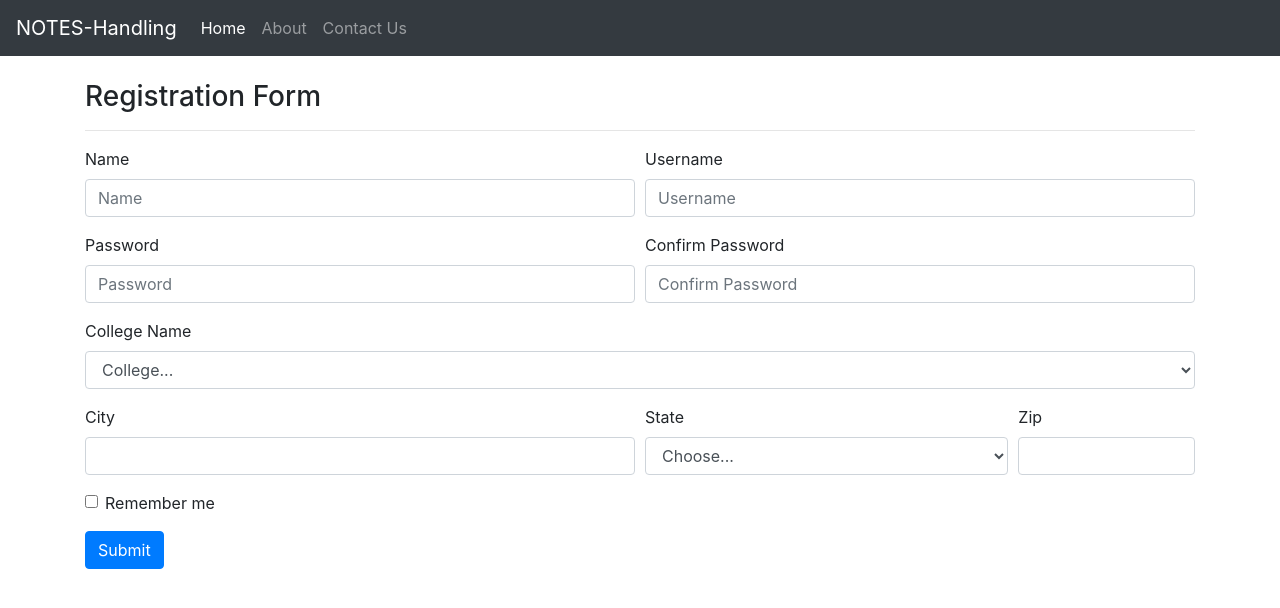
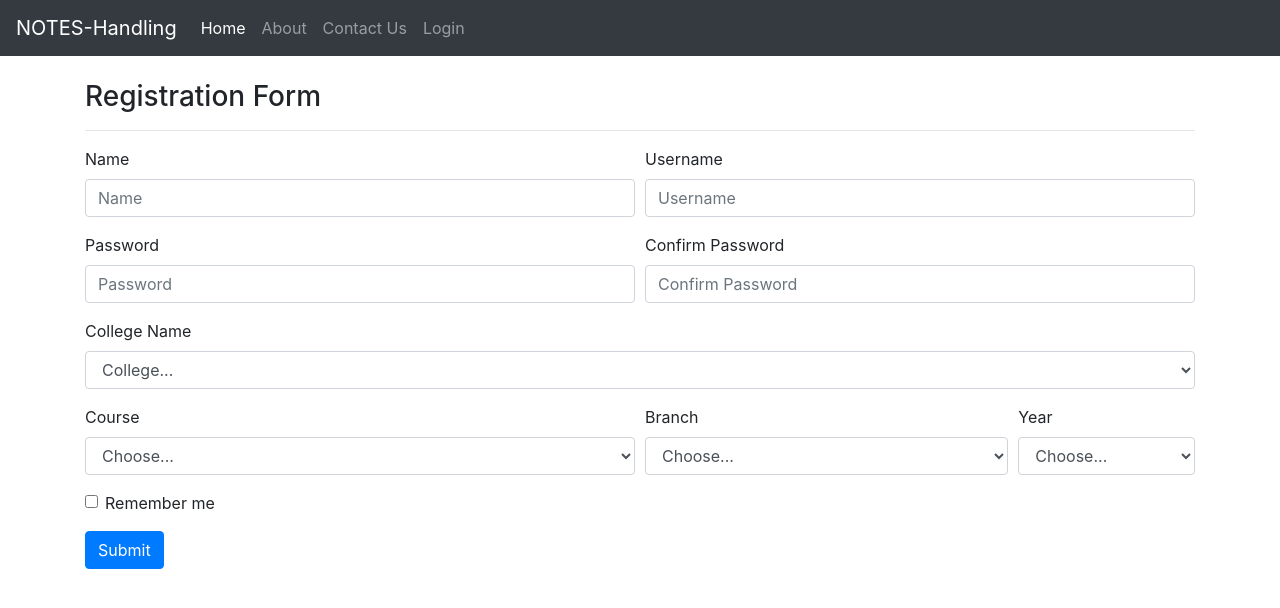
Before and after one commit to HimanshuVermaG/Notes-Handling, a PHP site: page /register.php in a window 1280 px wide. Shown: the top 608 px of the page. Run offline with PHP 8.4, Linux system fonts and the light colour scheme.

Commit message:
Fialised all the files

```diff
--- a/login.php
+++ b/login.php
@@ -81,8 +81,9 @@ if (empty($err)){
         <div class="collapse navbar-collapse" id="navbarNavAltMarkup">
             <div class="navbar-nav">
                 <a class="nav-item nav-link active" href="#">Home <span class="sr-only">(current)</span></a>
+                <a class="nav-item nav-link" href="register.php">About</a>
+                <a class="nav-item nav-link" href="#">Contact Us</a>
                 <a class="nav-item nav-link" href="register.php">Register</a>
-                <a class="nav-item nav-link" href="#">Contact Us</a>
             </div>
         </div>
     </nav>
--- a/register.php
+++ b/register.php
@@ -101,6 +101,7 @@ if ($_SERVER['REQUEST_METHOD'] == "POST") {
                 <a class="nav-item nav-link active" href="#">Home <span class="sr-only">(current)</span></a>
                 <a class="nav-item nav-link" href="#">About</a>
                 <a class="nav-item nav-link" href="#">Contact Us</a>
+                <a class="nav-item nav-link" href="login.php">Login</a>
             </div>
         </div>
     </nav>
@@ -128,27 +129,42 @@ if ($_SERVER['REQUEST_METHOD'] == "POST") {
                 </div>
             </div>
             <div class="form-group">
-            <label for="inputState">College Name</label>
-                    <select id="inputState" class="form-control">
+            <label for="inputCollege">College Name</label>
+                    <select id="inputCollege" class="form-control">
                         <option selected>College...</option>
-                        <option>...</option>
+                        <option>G.C.E.T</option>
+                        <option>K.I.E.T</option>
+                        <option>J.S.S</option>
                     </select>
             </div>
             <div class="form-row">
                 <div class="form-group col-md-6">
-                    <label for="inputCity">City</label>
-                    <input type="text" class="form-control" id="inputCity">
+                <label for="inputState">Course</label>
+                    <select id="inputState" class="form-control">
+                        <option selected>Choose...</option>
+                        <option>B.tech</option>
+                        <option>B.S.C</option>
+                        <option>M.Tech</option>
+                    </select>
                 </div>
                 <div class="form-group col-md-4">
-                    <label for="inputState">State</label>
+                    <label for="inputState">Branch</label>
                     <select id="inputState" class="form-control">
                         <option selected>Choose...</option>
-                        <option>...</option>
+                        <option>CSE</option>
+                        <option>IT</option>
+                        <option>EEE</option>
                     </select>
                 </div>
                 <div class="form-group col-md-2">
-                    <label for="inputZip">Zip</label>
-                    <input type="text" class="form-control" id="inputZip">
+                <label for="inputState">Year</label>
+                    <select id="inputState" class="form-control">
+                        <option selected>Choose...</option>
+                        <option>1st Year</option>
+                        <option>2st Year</option>
+                        <option>3st Year</option>
+                        <option>4st Year</option>
+                    </select>
                 </div>
             </div>
             <div class="form-group">
--- a/welcome.php
+++ b/welcome.php
@@ -31,6 +31,7 @@ if (!isset($_SESSION['loggedin']) || ($_SESSION['loggedin'] !== true)) {
                 <a class="nav-item nav-link" href="register.php">Register</a>
                 <a class="nav-item nav-link" href="#">Contact Us</a>
                 <a class="nav-item nav-link" href="#"><?php echo "Welcome " . $_SESSION['username'] ?></a>
+                <a class="nav-item nav-link" href="logout.php">Logout</a>
             </div>
         </div>
     </nav>
```
